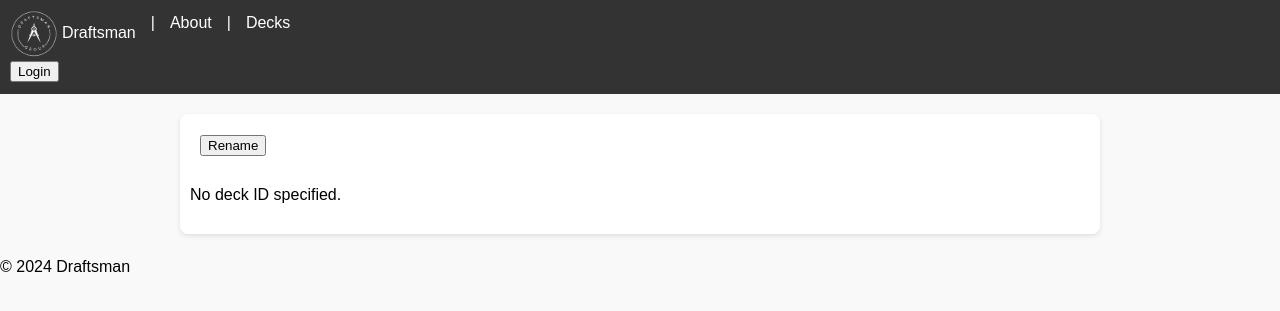
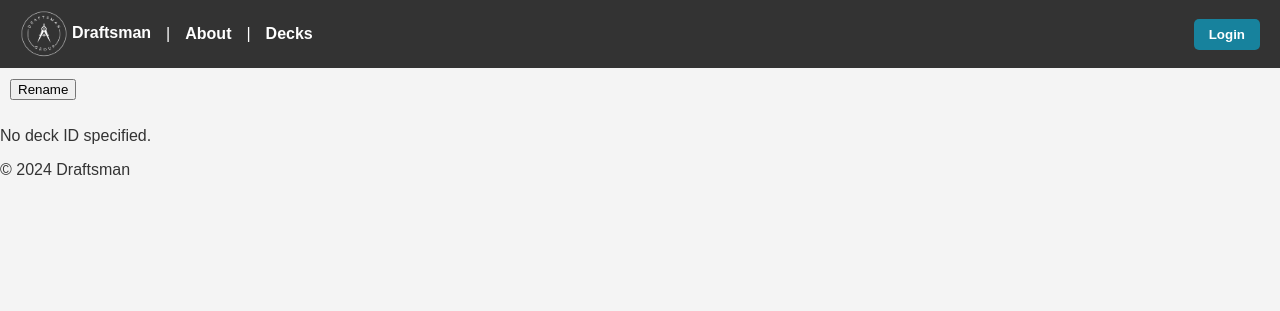
Before and after one commit to MrBus1ness/web-dev-final, a PHP site: page /deck.php in a window 1280 px wide. Shown: the top 311 px of the page. Run offline with PHP 8.4, Linux system fonts and the light colour scheme; the visitor is signed in with stand-in values (Sample User, id 1); data that the repository does not hold is empty.

Commit message:
updating styles

```diff
--- a/deckstyles.css
+++ b/deckstyles.css
@@ -1,44 +1,114 @@
 body {
     font-family: Arial, sans-serif;
-    line-height: 1.6;
-    margin: 0;
-    padding: 0;
-    background-color: #f9f9f9;
+    background-color: #f4f4f4;
+    color: #333;
+    margin: 0 auto;
 }
 
+/* Header Section */
 header {
-    background-color: #333;
+    display: flex;
+    justify-content: space-between;
+    align-items: center;
+    background-color: #333; /* Toolbar background color */
     color: white;
-    padding: 10px;
+    padding: 10px 20px;
 }
 
-header nav {
+nav {
     display: flex;
-    gap: 15px;
+    align-items: center;
+    gap: 15px; /* Spacing between navigation links */
 }
 
-header nav a {
+nav a {
     color: white;
     text-decoration: none;
+    font-weight: bold;
 }
 
-header nav a:hover {
+nav a:hover {
     text-decoration: underline;
 }
 
-main {
-    max-width: 900px;
-    margin: 20px auto;
-    padding: 10px;
-    background: white;
-    border-radius: 8px;
-    box-shadow: 0 2px 5px rgba(0, 0, 0, 0.1);
+/* Login Button */
+.login-button {
+    background-color: #17829d; /* Button background color */
+    color: white;
+    padding: 8px 15px;
+    border: none;
+    border-radius: 5px;
+    cursor: pointer;
+    font-weight: bold;
 }
 
+.login-button:hover {
+    background-color: #036982; /* Hover effect */
+}
+
+/* User Dropdown */
+.user-dropdown {
+    position: relative;
+    display: inline-block;
+}
+
+.user-name {
+    background-color: #17829d; /* Green */
+    color: white;
+    padding: 10px 15px;
+    border: none;
+    cursor: pointer;
+    font-weight: bold;
+    border-radius: 5px;
+    display: flex;
+    align-items: center;
+}
+
+.user-name:hover {
+    background-color: #036982; /* Slightly darker green on hover */
+}
+
+.user-dropdown .dropdown-menu {
+    display: none;
+    position: absolute;
+    top: 100%; /* Position below the user name button */
+    left: 0; /* Align to the left of the button */
+    background-color: #f1f1f1;
+    /* min-width: 120px; Adjusted width for the dropdown */
+    box-shadow: 0px 8px 16px rgba(0, 0, 0, 0.2);
+    z-index: 1;
+    border-radius: 5px;
+    padding: 5px 0; /* Smaller vertical padding */
+}
+
+.user-dropdown:hover .dropdown-menu {
+    display: block;
+}
+
+.logout-button {
+    background-color: #f44336; /* Red */
+    color: white;
+    border: none;
+    padding: 8px 15px; /* Adjust button padding */
+    cursor: pointer;
+    border-radius: 5px;
+    text-align: center;
+    width: auto; /* Remove excessive width */
+    display: block; /* Ensure block layout */
+    margin: 0 auto; /* Center-align if needed */
+}
+
+.logout-button:hover {
+    background-color: #d32f2f; /* Darker red on hover */
+}
+
+/* Deck Cards */
 .deck-cards {
     display: grid;
-    grid-template-columns: repeat(auto-fill, minmax(150px, 1fr));
+    grid-template-columns: repeat(5, 1fr); /* 5 cards per row */
     gap: 20px;
+    justify-content: center; /* Center the grid */
+    padding: 20px; /* Add padding around the grid */
 }
 
 .card {
```
